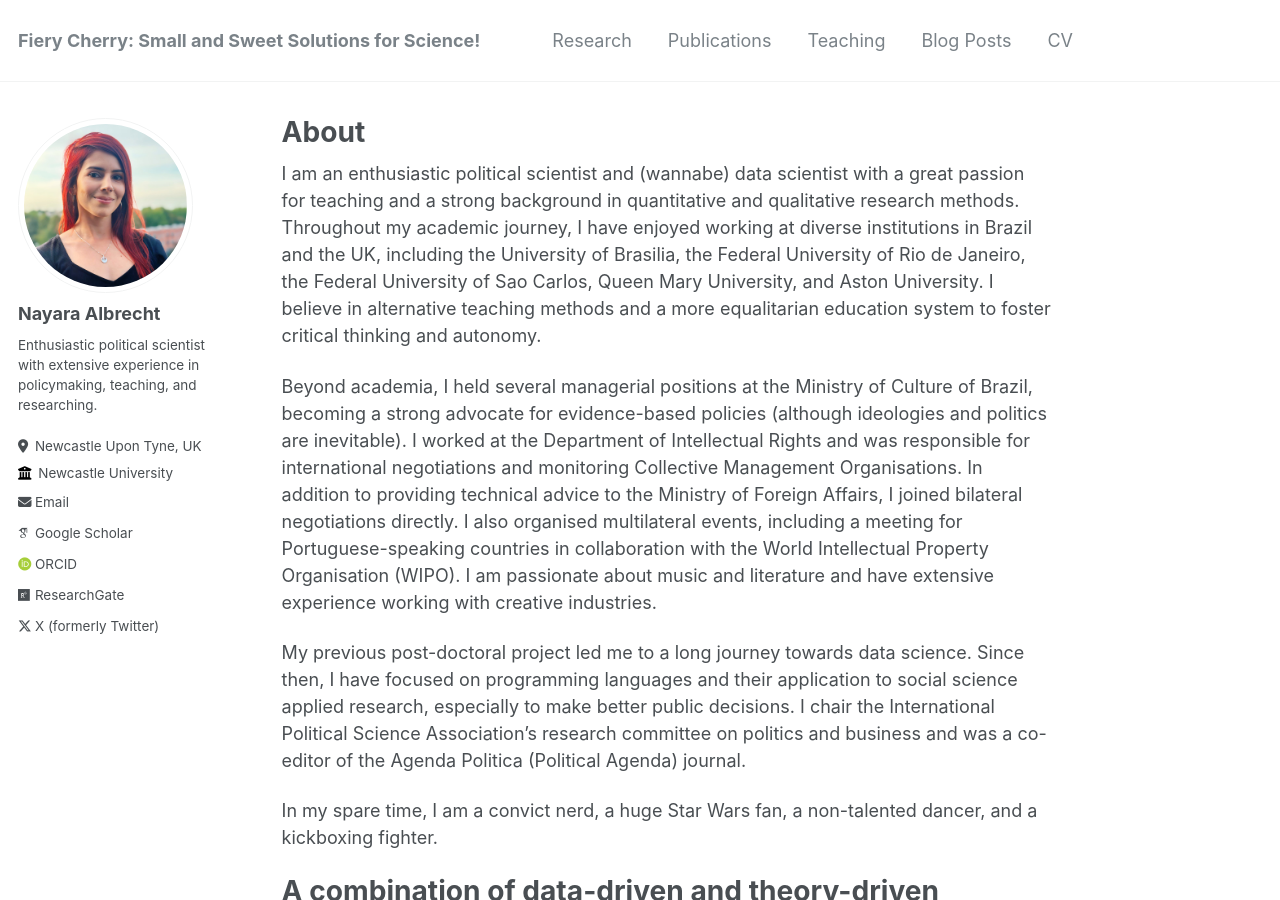
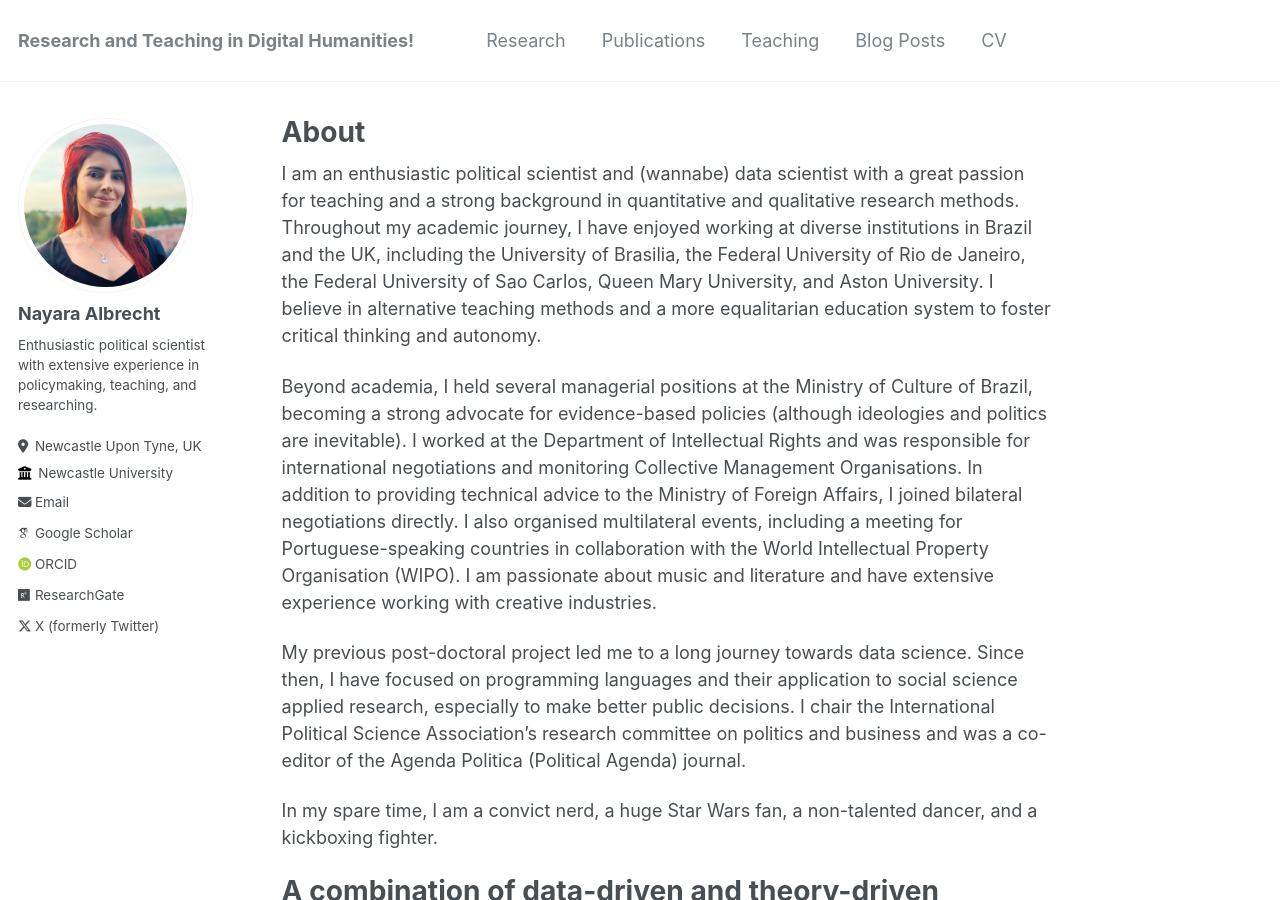
Before and after one commit to nayalbrecht/nayalbrecht.github.io, a Jekyll site: the page built from _pages/about.md, in a window 1280 px wide and 900 px high. Built offline with Jekyll 4.4.1, drawn with Linux system fonts in a browser that asks for light colours; some web fonts are replaced.

Commit message:
Update _config.yml

```diff
--- a/_config.yml
+++ b/_config.yml
@@ -8,7 +8,7 @@
 
 # Basic Site Settings
 locale                   : "en-UK"
-title                    : "Fiery Cherry: Small and Sweet Solutions for Science!"
+title                    : "Research and Teaching in Digital Humanities!"
 title_separator          : "-"
 name                     : &name "Nayara Albrecht"
 description              : &description "Political scientist, wannabe data scientist, dancer, and fighter in free time"
```
